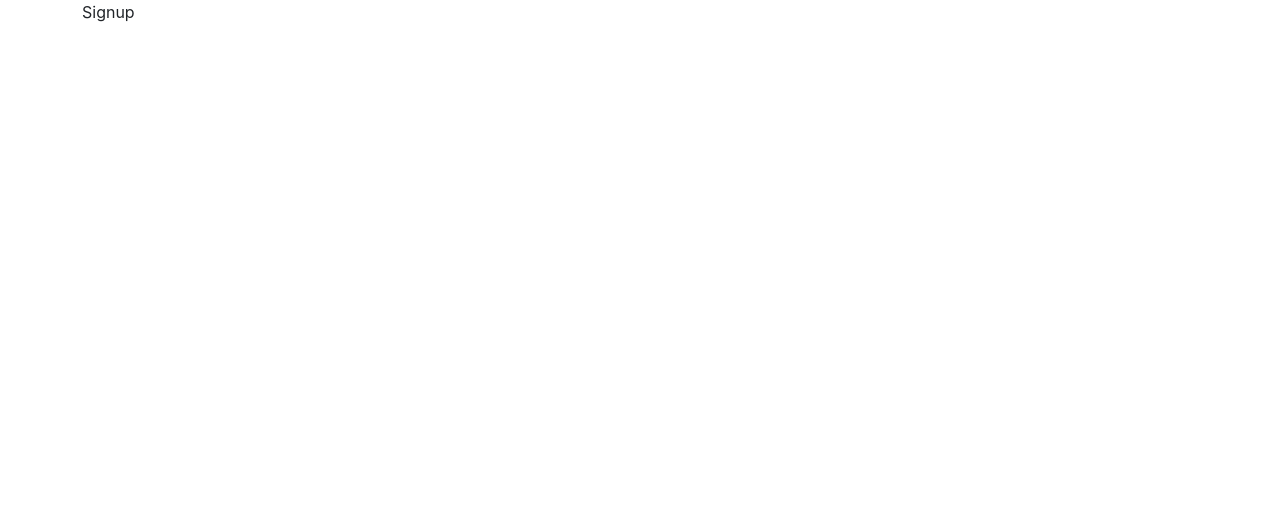
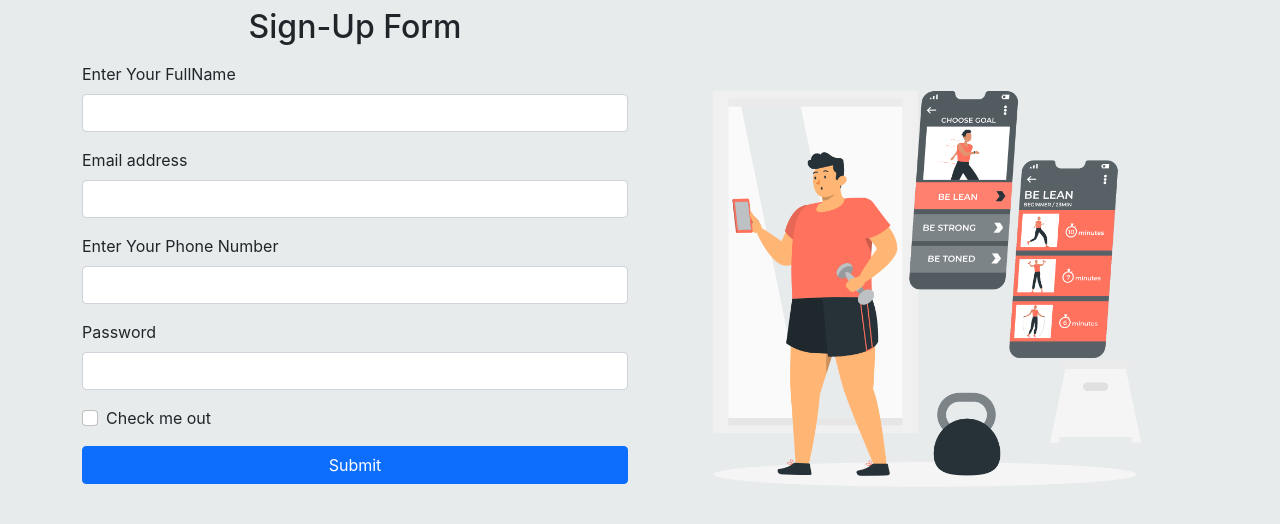
Before and after one commit to roadtocode4u/gym, a React (Create React App) app in the folder client/: page /signup in a window 1280 px wide. Shown: the top 524 px of the page. Built offline with nearby package versions, Linux system fonts and the light colour scheme.

Commit message:
feat: create basic sign up page

```diff
--- a/client/src/App.js
+++ b/client/src/App.js
@@ -7,7 +7,7 @@ import Signup from './components/Signup/Signup';
 
 function App() {
   return (
-    <div className="container">
+    <div>
       <BrowserRouter>
       <Routes>
         <Route path="/" element={<Home />} />
--- /dev/null
+++ b/client/src/components/Signup/Signup.css
@@ -0,0 +1,4 @@
+.sighup-background{
+    background-color: rgb(232, 235, 236);
+    height: 100vh;
+}
--- a/client/src/components/Signup/Signup.js
+++ b/client/src/components/Signup/Signup.js
@@ -1,9 +1,83 @@
-import React from 'react'
+import React from "react";
+import "./Signup.css";
+import Workoutimg from "./img/Signupworkoutimg.png";
 
 function Signup() {
   return (
-    <div>Signup</div>
-  )
+    <>
+      <div className="sighup-background">
+        <div className="container">
+          <div className="row">
+            <div className="col-md-6">
+              <h2 className="text-center mt-2">Sign-Up Form</h2>
+              <form className="mt-3">
+                <div className="mb-3">
+                  <label for="exampleInputFullName" className="form-label">
+                    Enter Your FullName
+                  </label>
+                  <input
+                    type="text"
+                    className="form-control"
+                    id="exampleInputFullName"
+                  />
+                </div>
+                <div className="mb-3">
+                  <label for="exampleInputEmail1" className="form-label">
+                    Email address
+                  </label>
+                  <input
+                    type="email"
+                    className="form-control"
+                    id="exampleInputEmail1"
+                  />
+                </div>
+                <div className="mb-3">
+                  <label for="exampleInputPhone" className="form-label">
+                    Enter Your Phone Number
+                  </label>
+                  <input
+                    type="number"
+                    className="form-control"
+                    id="exampleInputPhone"
+                  />
+                </div>
+                <div className="mb-3">
+                  <label for="exampleInputPassword1" className="form-label">
+                    Password
+                  </label>
+                  <input
+                    type="password"
+                    className="form-control"
+                    id="exampleInputPassword1"
+                  />
+                </div>
+                <div className="mb-3 form-check">
+                  <input
+                    type="checkbox"
+                    className="form-check-input"
+                    id="exampleCheck1"
+                  />
+                  <label className="form-check-label" for="exampleCheck1">
+                    Check me out
+                  </label>
+                </div>
+                <button type="submit" className="btn btn-primary w-100">
+                  Submit
+                </button>
+              </form>
+            </div>
+            <div className="col-md-6">
+              <img
+                className="img-fluid mx-auto d-block mt-4 "
+                src={Workoutimg}
+                alt="workout"
+              />
+            </div>
+          </div>
+        </div>
+      </div>
+    </>
+  );
 }
 
-export default Signup
+export default Signup;
--- a/client/src/index.js
+++ b/client/src/index.js
@@ -7,6 +7,10 @@ import React from "react";
 import "./index.css";
 import App from "./App";
 
+// Bootstrap files
+import 'bootstrap/dist/css/bootstrap.min.css';
+import 'bootstrap/dist/js/bootstrap.bundle';
+
 const container = document.getElementById("root");
 const root = createRoot(container);
 root.render(<App />);
```
Also changed, not shown: client/src/components/Signup/img/Signupworkoutimg.png (added).
